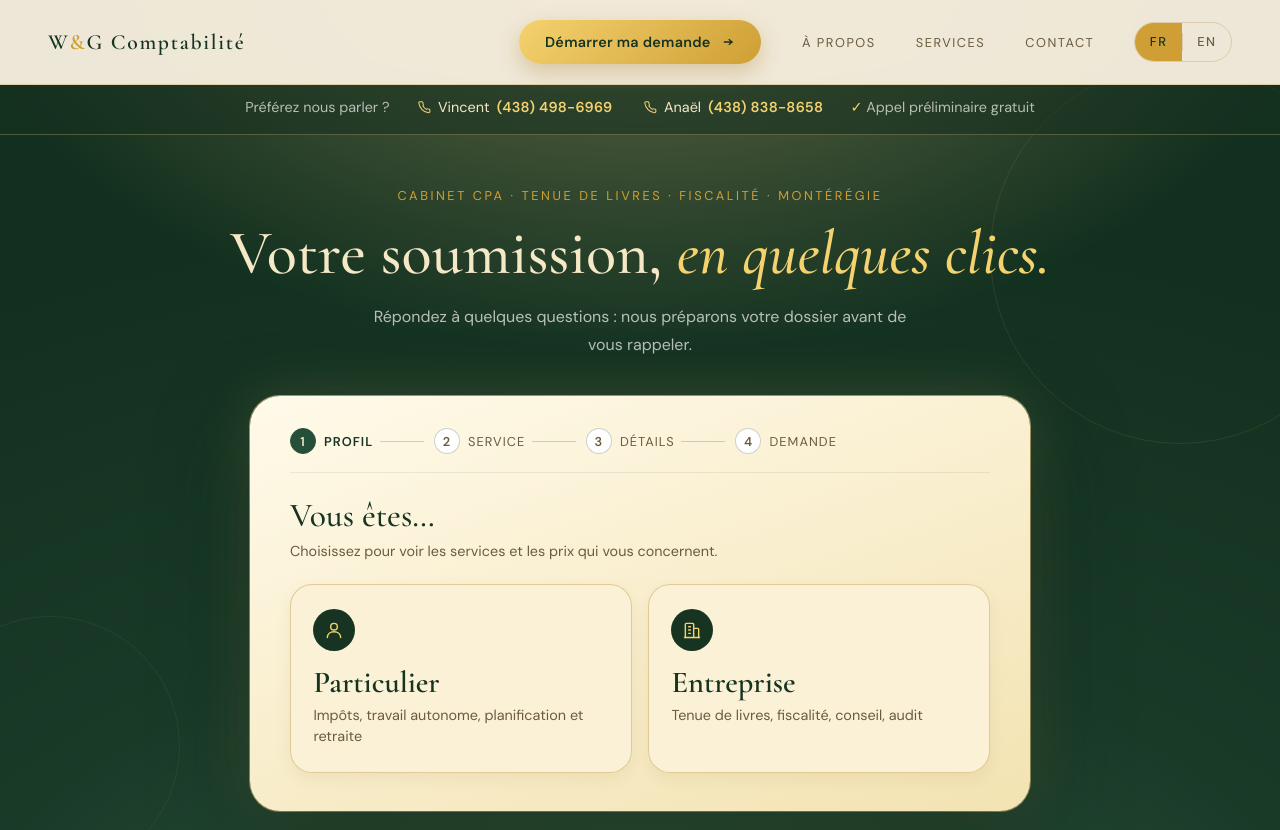
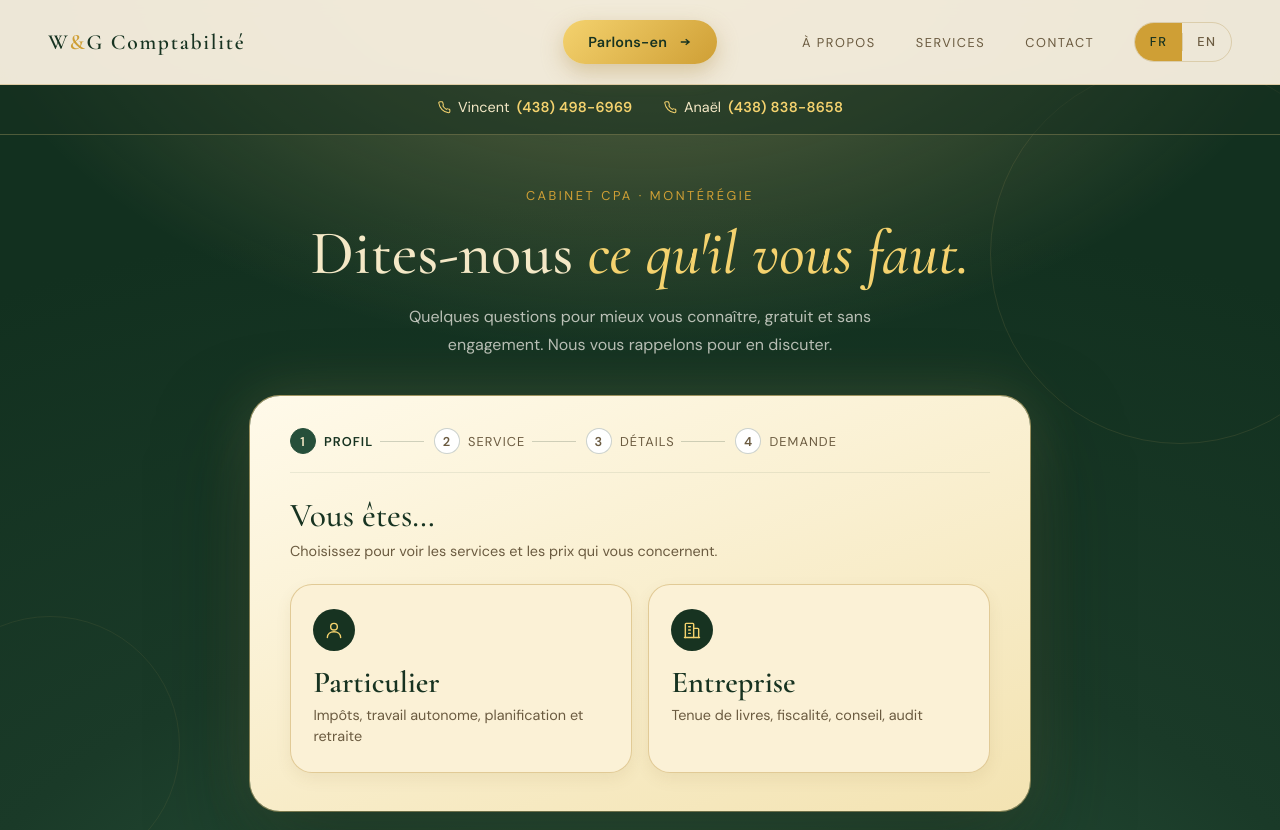
Before and after one commit to wgcomptabilite-netizen/WGCOMPTABILITE, a plain HTML site: page index.html in a window 1280 px wide. Shown: the top 830 px of the page. Drawn offline with nearby package versions, Linux system fonts and the light colour scheme.

Commit message:
Round 16: calmer opening view, free/no-commitment wording, shorter eyebrow, call strip with phones only
Co-Authored-By: Claude Sonnet 5.5 <noreply@anthropic.com>
Claude-Session: https://claude.ai/code/session_0171YN8eD2x3MUCkfdaNJvwo

```diff
--- a/index.html
+++ b/index.html
@@ -1812,7 +1812,7 @@ footer{flex-direction:column;justify-content:center;text-align:center;gap:.7rem;
 
 <nav>
   <div class="logo">W<span>&</span>G Comptabilité</div>
-  <a class="nav-cta" href="#soumission"><span data-lang data-fr="Démarrer ma demande" data-en="Start my request">Démarrer ma demande</span><svg viewBox="0 0 20 20" width="14" height="14" fill="none" stroke="currentColor" stroke-width="1.8"><path d="M4 10h12M11 6l5 4-5 4"/></svg></a>
+  <a class="nav-cta" href="#soumission"><span data-lang data-fr="Parlons-en" data-en="Let's talk">Parlons-en</span><svg viewBox="0 0 20 20" width="14" height="14" fill="none" stroke="currentColor" stroke-width="1.8"><path d="M4 10h12M11 6l5 4-5 4"/></svg></a>
   <div class="nav-right">
     <button type="button" class="menu-btn" id="menu-btn" aria-label="Menu" aria-expanded="false"><span></span><span></span><span></span></button>
     <ul id="nav-links">
@@ -1831,17 +1831,15 @@ footer{flex-direction:column;justify-content:center;text-align:center;gap:.7rem;
 <!-- HERO -->
 <section class="hero">
   <div class="hero-top">
-    <span class="sub" data-lang data-fr="Préférez nous parler ?" data-en="Prefer to talk?">Préférez nous parler ?</span>
     <a href="tel:+14384986969"><svg viewBox="0 0 24 24" fill="none" stroke="currentColor" stroke-width="1.8" stroke-linecap="round" stroke-linejoin="round"><path d="M22 16.92v3a2 2 0 0 1-2.18 2A19.79 19.79 0 0 1 3.07 5.18 2 2 0 0 1 5.07 3h3a2 2 0 0 1 2 1.72c.127.96.361 1.903.7 2.81a2 2 0 0 1-.45 2.11L9.91 10a16 16 0 0 0 6.07 6.07l.42-.42a2 2 0 0 1 2.11-.45c.907.339 1.85.573 2.81.7A2 2 0 0 1 22 16.92z"/></svg><span>Vincent</span> <b>(438) 498-6969</b></a>
     <a href="tel:+14388388658"><svg viewBox="0 0 24 24" fill="none" stroke="currentColor" stroke-width="1.8" stroke-linecap="round" stroke-linejoin="round"><path d="M22 16.92v3a2 2 0 0 1-2.18 2A19.79 19.79 0 0 1 3.07 5.18 2 2 0 0 1 5.07 3h3a2 2 0 0 1 2 1.72c.127.96.361 1.903.7 2.81a2 2 0 0 1-.45 2.11L9.91 10a16 16 0 0 0 6.07 6.07l.42-.42a2 2 0 0 1 2.11-.45c.907.339 1.85.573 2.81.7A2 2 0 0 1 22 16.92z"/></svg><span>Anaël</span> <b>(438) 838-8658</b></a>
-    <span class="sub free" data-lang data-fr="Appel préliminaire gratuit" data-en="Free preliminary call">Appel préliminaire gratuit</span>
   </div>
   <div class="hero-main">
-    <p class="eyebrow" data-lang data-fr="Cabinet CPA · Tenue de livres · Fiscalité · Montérégie" data-en="CPA firm · Bookkeeping · Tax · Montérégie">Cabinet CPA · Tenue de livres · Fiscalité · Montérégie</p>
+    <p class="eyebrow" data-lang data-fr="Cabinet CPA · Montérégie" data-en="CPA firm · Montérégie">Cabinet CPA · Montérégie</p>
     <h1 class="hero-title">
-      <span data-lang data-fr="Votre soumission, <em>en quelques clics.</em>" data-en="Your quote, <em>in a few clicks.</em>">Votre soumission, <em>en quelques clics.</em></span>
+      <span data-lang data-fr="Dites-nous <em>ce qu'il vous faut.</em>" data-en="Tell us <em>what you need.</em>">Dites-nous <em>ce qu'il vous faut.</em></span>
     </h1>
-    <p class="hero-subtitle" data-lang data-fr="Répondez à quelques questions : nous préparons votre dossier avant de vous rappeler." data-en="Answer a few questions: we prepare your file before we call you back.">Répondez à quelques questions : nous préparons votre dossier avant de vous rappeler.</p>
+    <p class="hero-subtitle" data-lang data-fr="Quelques questions pour mieux vous connaître, gratuit et sans engagement. Nous vous rappelons pour en discuter." data-en="A few questions so we can get to know you, free and with no obligation. We'll call you back to talk it over.">Quelques questions pour mieux vous connaître, gratuit et sans engagement. Nous vous rappelons pour en discuter.</p>
     <div class="quick" id="soumission">
       <ol class="fn-progress" id="fn-progress" aria-label="Progression"></ol>
       <div class="fn-step" id="fn-1">
@@ -1910,7 +1908,7 @@ footer{flex-direction:column;justify-content:center;text-align:center;gap:.7rem;
           </div>
           <p class="fn-note" id="fn-note2"></p>
           <p class="form-consent"><span data-lang data-fr="En envoyant, vous acceptez notre" data-en="By sending, you agree to our">En envoyant, vous acceptez notre</span> <a href="#" class="privacy-open" data-lang data-fr="politique de confidentialité" data-en="privacy policy">politique de confidentialité</a>.</p>
-          <button type="submit" class="cta-btn"><span data-lang data-fr="Envoyer ma demande" data-en="Send my request">Envoyer ma demande</span><svg viewBox="0 0 20 20" width="14" height="14" fill="none" stroke="currentColor" stroke-width="1.8"><path d="M4 10h12M11 6l5 4-5 4"/></svg></button>
+          <button type="submit" class="cta-btn"><span data-lang data-fr="Me faire rappeler" data-en="Call me back">Me faire rappeler</span><svg viewBox="0 0 20 20" width="14" height="14" fill="none" stroke="currentColor" stroke-width="1.8"><path d="M4 10h12M11 6l5 4-5 4"/></svg></button>
         </form>
 
       </div>
```
